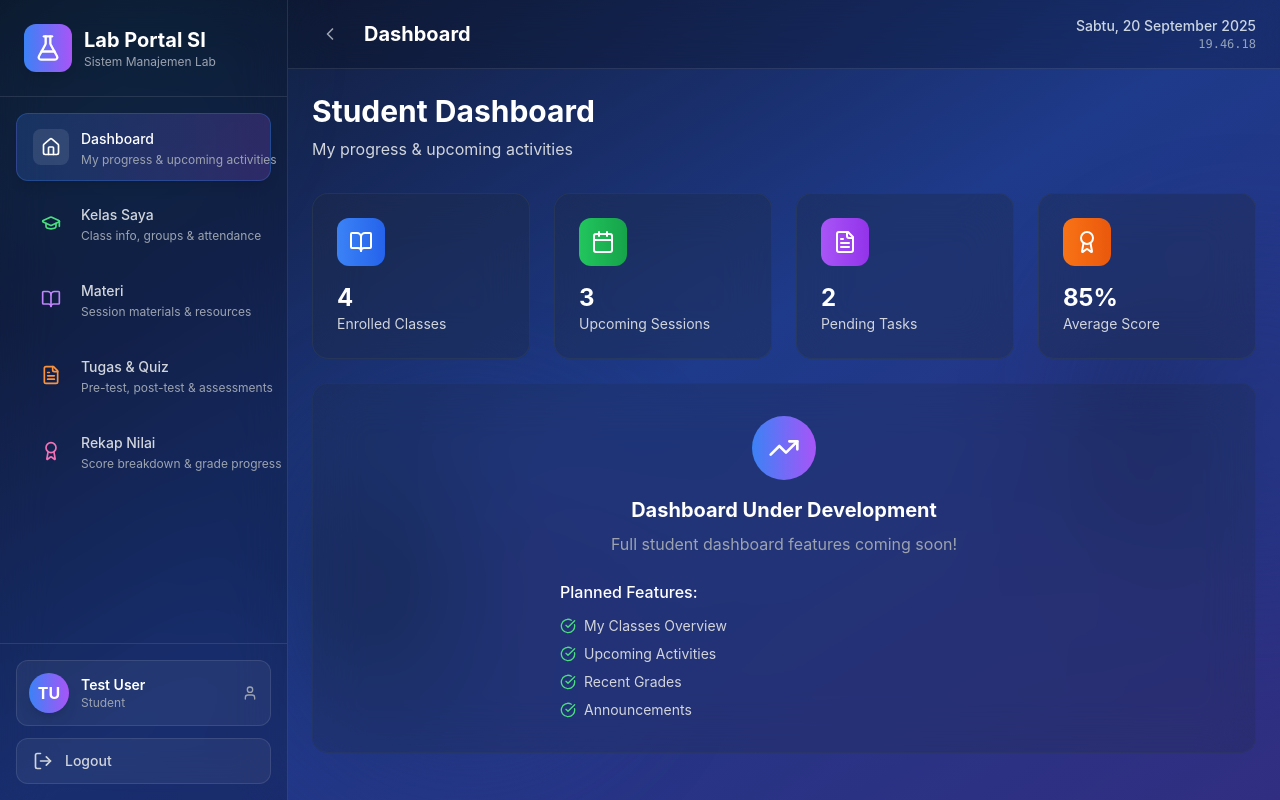
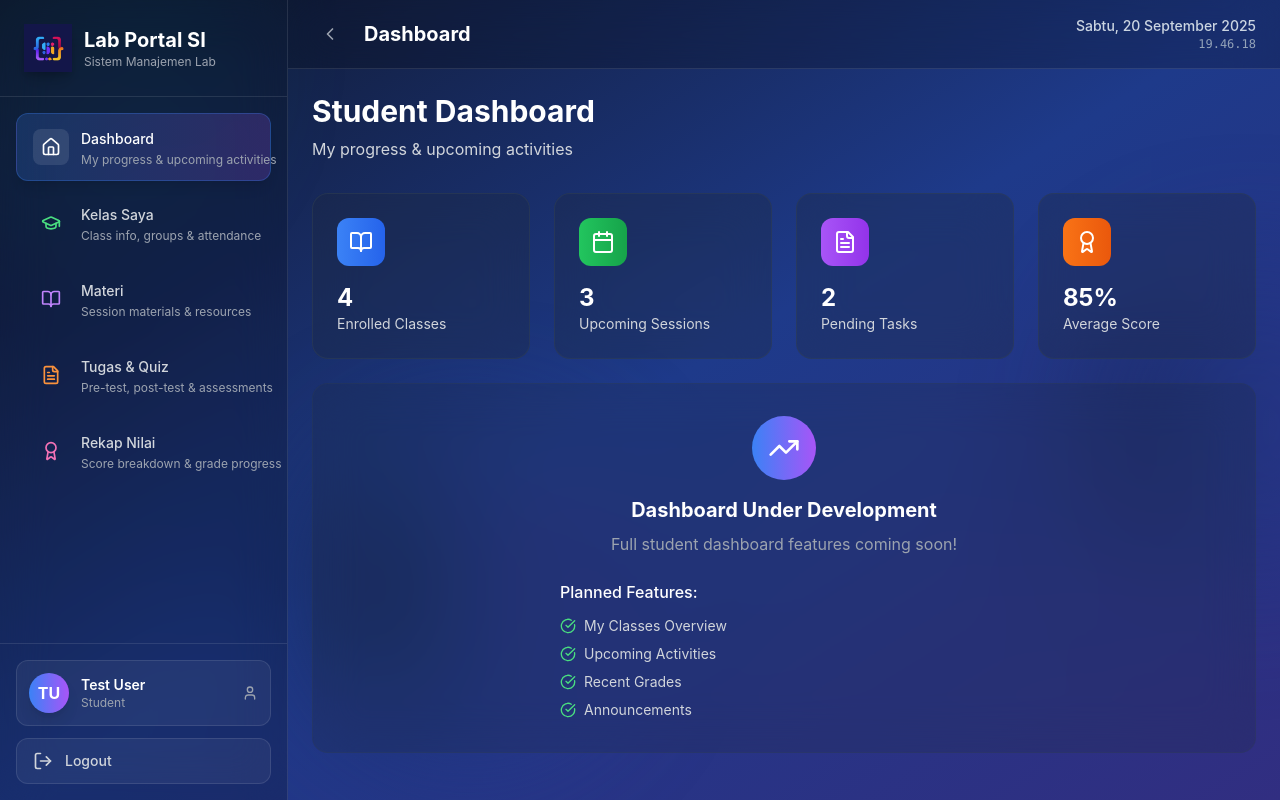
Before and after one commit to itsdccal/lab-management-system, a React (Vite) app: page /auth/login in a window 1280 px wide. Both pictures are taken after typing "Sample", "Sample123" into the empty fields and a click on the button "Masuk ke Dashboard". Built offline with nearby package versions, Linux system fonts and the light colour scheme.

Commit message:
style : styling sidebar

```diff
--- a/src/components/layout/MainLayout.jsx
+++ b/src/components/layout/MainLayout.jsx
@@ -109,7 +109,11 @@
             {/* Sidebar Header */}
             <div className="flex items-center gap-3 p-6 border-b border-white/10 flex-shrink-0">
               <div className="w-12 h-12 bg-gradient-to-r from-blue-500 to-purple-500 rounded-xl flex items-center justify-center shadow-lg">
-                <FlaskConical className="w-7 h-7 text-white" />
+                    <img
+                      src="/lab-logo.png"
+                      alt="Lab SI UNHAS Logo"
+                      className="w-full h-full object-contain drop-shadow-lg"
+                    />
               </div>
               <div className="flex-1">
                 <h1 className="text-xl font-bold text-white">Lab Portal SI</h1>
@@ -164,12 +168,6 @@
                         }`}>
                           {item.badge}
                         </span>
-                      )}
-
-                      {isActive && (
-                        <div className="ml-auto">
-                          <Zap className="w-4 h-4 text-blue-300 animate-pulse" />
-                        </div>
                       )}
                     </a>
                   );
```
